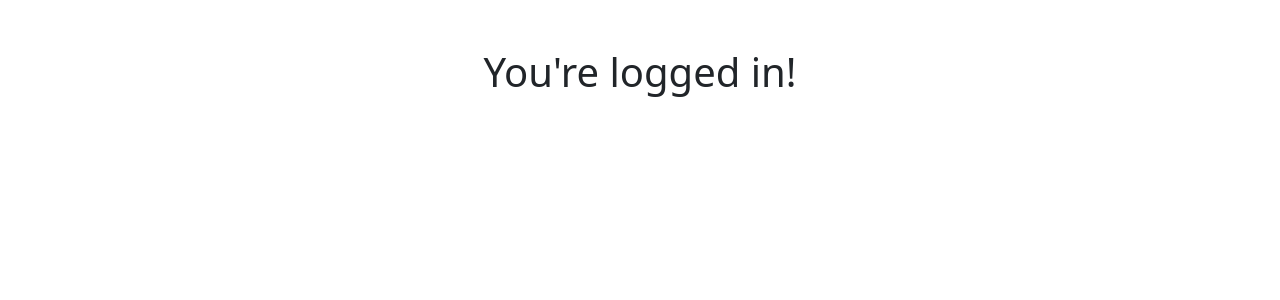
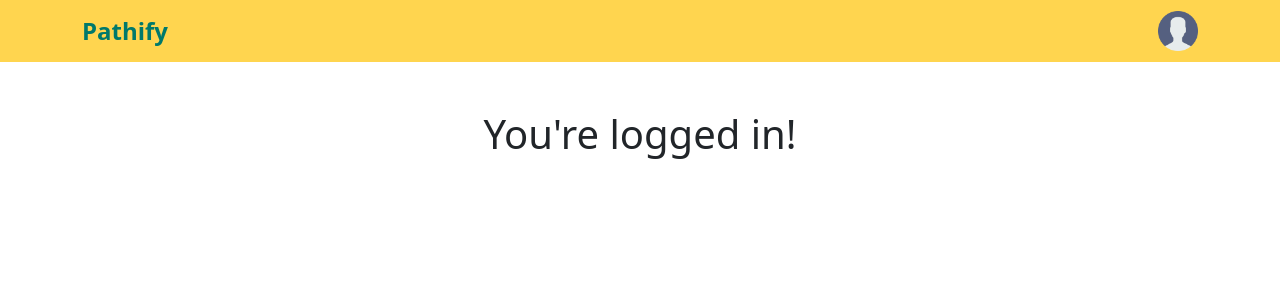
Before and after one commit to pkasprzak9/trip-app, a React (Create React App) app: page /dashboard in a window 1280 px wide. Shown: the top 300 px of the page. Built offline with nearby package versions, Linux system fonts and the light colour scheme; sample sign-in values are in the browser's storage.

Commit message:
Implement Dashboard component and add there NavBar

```diff
--- a/src/components/UserPanel/Dashboard.jsx
+++ b/src/components/UserPanel/Dashboard.jsx
@@ -1,10 +1,16 @@
 // src/components/Dashboard.jsx
 import React from "react";
+import NavBar from "./NavBar";
 
 export default function Dashboard() {
   return (
+    <>
+    <NavBar>
+
+    </NavBar>
     <div className="text-center mt-5">
       <h1>You're logged in!</h1>
     </div>
+    </>
   );
 }
```
